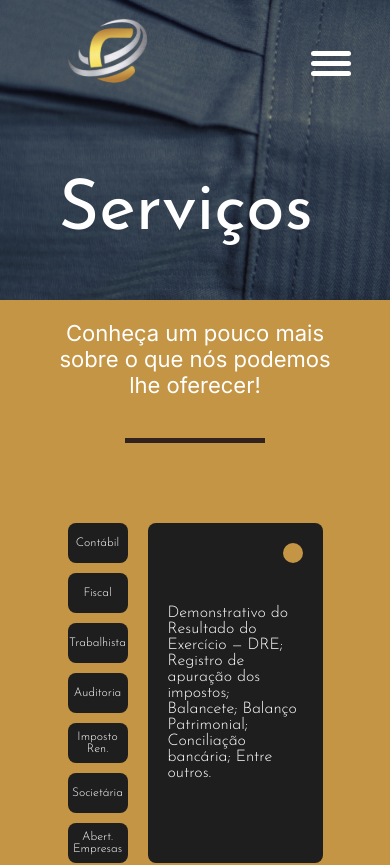
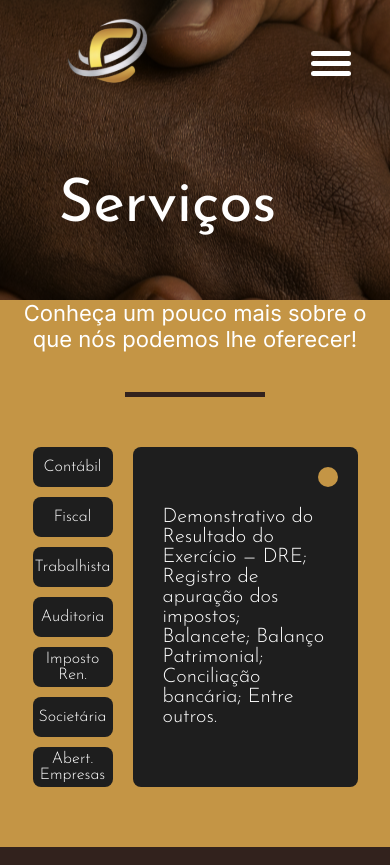
Before and after one commit to LucasTKP/Condacs, a React (Create React App) app: page /PageServices in a window 390 px wide. Shown: the top 865 px of the page. Built offline with nearby package versions, Linux system fonts and the light colour scheme.

Commit message:
alterações pedidas pelo francisco

```diff
--- a/src/components/contact.js
+++ b/src/components/contact.js
@@ -52,6 +52,7 @@ export function Contact() {
                 <div className={redesocial ? "contenteSocialCell" : "contentSocial"} onClick={() => {redesocial ? setRedesocial(!redesocial) : setRedesocial(redesocial)}}>
                     <div className="modal">
                         <h3>{redesocial ? "Nossos numeros" : "Sociais"}</h3>
+                        <div className="details"></div>
                         <div className="buttonClose"></div>
                         <div className="networkSocial">
                             <a href="https://www.facebook.com/Condacs-Contabilidade-103618002125801/" rel="noreferrer" target="_blank">
@@ -79,10 +80,18 @@ export function Contact() {
                             <h2>(16) 99442-3535</h2>
                         </div>
 
+                        <p>Depto Pessoal</p>
+                        <div className="whatsapp">
+                            <a href="https://api.whatsapp.com/send?phone=5516993303636">
+                                <IconWhatsapp />
+                            </a>
+                            <h2>(16) 99330-3636</h2>
+                        </div>
+
                         <p>Escritorio</p>
                         <div className="whatsapp">
                             <h3>📞</h3>
-                            <h2>(16) 3725-0009</h2>
+                            <h2>(16) 3725-2500</h2>
                         </div>
                     </div>
                 </div>
--- a/src/routes/PageService.js
+++ b/src/routes/PageService.js
@@ -2,10 +2,12 @@ import React, { useState } from 'react'
 import "../styles/components/PageServices.sass"
 import { ReactComponent as LogoCondacs } from '../image/logoCondacs.svg';
 import { ReactComponent as Logo2Core } from '../image/logo.svg';
+import { useNavigate } from "react-router-dom";
 
 
 export function PageService() {
   const [visible, setVisible] = useState(false)
+  let navigate = useNavigate();
   return (
     <div id="pageServices">
       <div className="imageServices">
@@ -14,9 +16,9 @@ export function PageService() {
                 <LogoCondacs />
                 <button className={visible ? 'hamburguerClose' : "hamburguer"} onClick={() => setVisible(!visible)}></button>
                 <div className={visible ? "navigationCascata" : 'navigation'}>
-                      <a href="#about" onClick={() => setVisible(!visible)} >Sobre</a>
-                      <a href="#services" onClick={() => setVisible(!visible)} >Serviços</a>
-                      <a href="#contact"onClick={() => setVisible(!visible)} >Contato</a>
+                      <a href="#about" onClick={() => (setVisible(!visible) & navigate('/'))}>Sobre</a>
+                      <a href="#services" onClick={() => (setVisible(!visible) & navigate('/'))} >Serviços</a>
+                      <a href="#contact"onClick={() => (setVisible(!visible) & navigate('/'))} >Contato</a>
                       <button>Login</button>
                 </div>
             </div>
--- a/src/styles/components/PageServices.sass
+++ b/src/styles/components/PageServices.sass
@@ -11,6 +11,7 @@ $details-color: #D6AF4F
         width: 100%
         background: url('../../image/imageServices.png')
         background-repeat: no-repeat
+        background-position: center
         display: flex
         justify-content: center
 
@@ -19,9 +20,6 @@ $details-color: #D6AF4F
         width: 100%
         display: flex
         justify-content: center
-
-    .config2
-        width: 70%
 
     .config
         width: 70%
@@ -81,6 +79,7 @@ $details-color: #D6AF4F
             margin-top: 2rem
             max-width: 94rem
             align-self: center
+            margin: 0px 20px
         :last-child
             width: 21rem
             height: .5rem
@@ -110,7 +109,7 @@ $details-color: #D6AF4F
             text-align: center
 
     .box
-        width: 800px
+        width: 80rem
         height: 55rem
         background: rgba(30, 30, 30, 1)
         border-radius: 8px
@@ -134,7 +133,8 @@ $details-color: #D6AF4F
         font-weight: 300
         font-size: 36px
         width: 612px
-        margin: 0px 69px 0px 69px
+        margin: 40px
+
 
     .navBar
         width: 100%
@@ -156,78 +156,45 @@ $details-color: #D6AF4F
             margin-right: 50px
 
 
-@media (max-width:1300px)
+@media (max-width:1150px)
     #pageServices
         .contentBox
             margin-top: 8rem
 
+        .box
+            width: 700px
+            height: 55rem
+
+
+@media (max-width: 1050px)
+    #pageServices
         .typeServices
             p
                 width: 20rem
-                height: 7rem
-                border-radius: 8px
-                margin: 0px 22px 10px 0px
-                font-size: 26px
+                font-size: 28px
 
         .box
             width: 600px
-            height: 55rem
-
-        .circle
-            width: 3rem
-            height: 3rem
-            margin: 20px 20px 0px 0px
-
-        .textBox
-            font-size: 36px
-            width: 612px
-            margin: 0px 69px 0px 69px
-
-@media (max-width: 1050px)
-    #pageServices
-        .contentBox
-            margin-top: 8rem
-
-        .typeServices
-            p
-                width: 16rem
-                height: 7rem
-                border-radius: 8px
-                margin: 0px 20px 10px 0px
-                font-size: 22px
-
-        .box
-            width: 500px
-            height: 55rem
-
-        .textBox
-            font-size: 36px
-            width: 612px
-            margin: 0px 69px 0px 69px
 
 @media (max-width: 850px)
     #pageServices
-        .contentBox
-            margin-top: 8rem
-
         .typeServices
             p
-                width: 10rem
-                height: 5rem
+                width: 14rem
                 border-radius: 8px
                 margin: 0px 20px 10px 0px
-                font-size: 16px
+                font-size: 24px
 
         .initialTextBox
             :first-child
                 font-size: 32px
         .box
-            width: 360px
-            height: 41rem
+            width: 450px
+
 
         .textBox
-            font-size: 26px
             margin: 0px 69px 0px 69px
+            font-size: 34px
 
 
 @media (max-width:800px)
@@ -347,21 +314,20 @@ $details-color: #D6AF4F
     #pageServices
         .typeServices
             p
-                width: 8rem
-                height: 5rem
+                width: 12rem
+                height: 6rem
                 margin: 0px 20px 10px 0px
-                font-size: 16px
+                font-size: 22px
         .initialTextBox
             :first-child
                 font-size: 30px
 
         .box
-            width: 300px
-            height: 41rem
+            width: 380px
+            height: 48rem
 
         .textBox
-            font-size: 22px
-            margin: 0px 60px 0px 60px
+            font-size: 29px
 
         .contentNavBar
             p
@@ -384,16 +350,16 @@ $details-color: #D6AF4F
 
         .typeServices
             p
-                width: 7rem
+                width: 10rem
                 height: 5rem
-                font-size: 14px
+                font-size: 19px
 
         .contentBox
             margin-top: 8rem
             padding-bottom:  8rem
 
         .box
-            width: 250px
+            width: 300px
             height: 41rem
 
         .circle
@@ -401,8 +367,8 @@ $details-color: #D6AF4F
             height: 2.5rem
 
         .textBox
-            font-size: 20px
-            margin: 0px 50px 0px 50px
+            font-size: 24px
+            margin: 0px 30px 0px 30px
 
         .navBar
             height: 12rem
@@ -421,7 +387,7 @@ $details-color: #D6AF4F
 
         .textServices
             :first-child
-                font-size: 7rem
+                font-size: 6rem
 
         .initialTextBox
             :first-child
@@ -430,26 +396,25 @@ $details-color: #D6AF4F
                 width: 14rem
 
         .contentBox
-            margin-top: 8rem
+            margin-top: 5rem
             padding-bottom:  5rem
 
         .box
-            width: 175px
+            width: 225px
             height: 34rem
 
         .typeServices
             p
-                width: 6rem
+                width: 8rem
                 height: 4rem
-                font-size: 12px
+                font-size: 16px
 
         .circle
             width: 2rem
             height: 2rem
 
         .textBox
-            font-size: 16px
-            margin: 0px 20px 0px 20px
+            font-size: 20px
 
         .navBar
             height: 10rem
@@ -467,32 +432,29 @@ $details-color: #D6AF4F
                 font-size: 5rem
         .initialTextBox
             :first-child
-                font-size: 16px
+                font-size: 18px
             :last-child
                 width: 12rem
+
         .box
-            width: 150px
+            width: 175px
             height: 34rem
 
         .typeServices
             p
-                width: 6rem
+                width: 7rem
                 height: 4rem
-                font-size: 12px
-
-        .circle
-            width: 2rem
-            height: 2rem
+                font-size: 14px
 
         .textBox
             font-size: 16px
-            margin: 0px 25px 0px 25px
+            margin: 0px 15px 0px 15px
 
         .navBar
             height: 8rem
 
         .contentNavBar
             p
-                font-size: 16px
+                font-size: 10px
             :last-child
-                width: 80px
+                width: 70px
--- a/src/styles/components/about.sass
+++ b/src/styles/components/about.sass
@@ -233,7 +233,7 @@ $details-color: #D6AF4F
                 left: 15%
             h1
                 padding: 0 20px
-                font-size: 4.5rem
+                font-size: 4rem
                 font-weight: 700
             p
                 padding: 0 20px
--- a/src/styles/components/contact.sass
+++ b/src/styles/components/contact.sass
@@ -5,6 +5,7 @@ $details-color: #D6AF4F
     margin-top:8.7rem
     background: url('../../image/imageContact.png')
     background-repeat: no-repeat
+    background-position: center
     width: 100%
     height: 89.6rem
 
@@ -13,7 +14,7 @@ $details-color: #D6AF4F
         justify-content: center
 
     .contentCondacs
-        margin-top: 8.7rem
+        margin-top: 2rem
         display: flex
         width: 134.4rem
         justify-content: space-between
@@ -78,7 +79,6 @@ $details-color: #D6AF4F
             font-weight: 400
             font-family: "Inter"
             position: relative
-            padding-bottom: 1rem
         p
             margin-top:1rem
             font-family: 'Josefin Sans'
--- a/src/styles/components/header.sass
+++ b/src/styles/components/header.sass
@@ -52,7 +52,7 @@ $details-color: #D6AF4F
     .nameCompany
         margin-top: 8.4rem
         :first-child
-            font-size: 11rem
+            font-size: 10.5rem
             font-family: 'Josefin Sans'
             font-weight: 400
         :last-child
--- a/src/styles/components/services.sass
+++ b/src/styles/components/services.sass
@@ -31,6 +31,8 @@ $details-color: #D6AF4F
             font-size:2.4rem
             font-weight: 700
             cursor: pointer
+            &:hover
+                background: rgba(164, 125, 59, 0.5)
 
     .details
         width: 380px
@@ -59,7 +61,15 @@ $details-color: #D6AF4F
                     display: none
             :nth-child(3)
                 margin-top: 2.5rem
-                font-size: 2rem
+                font-size: 3.2rem
+
+        .details
+            display: none
+
+@media (max-width: 600px)
+    #services
+        :nth-child(3)
+            font-size: 2.7rem
 
         .details
             display: none
```
